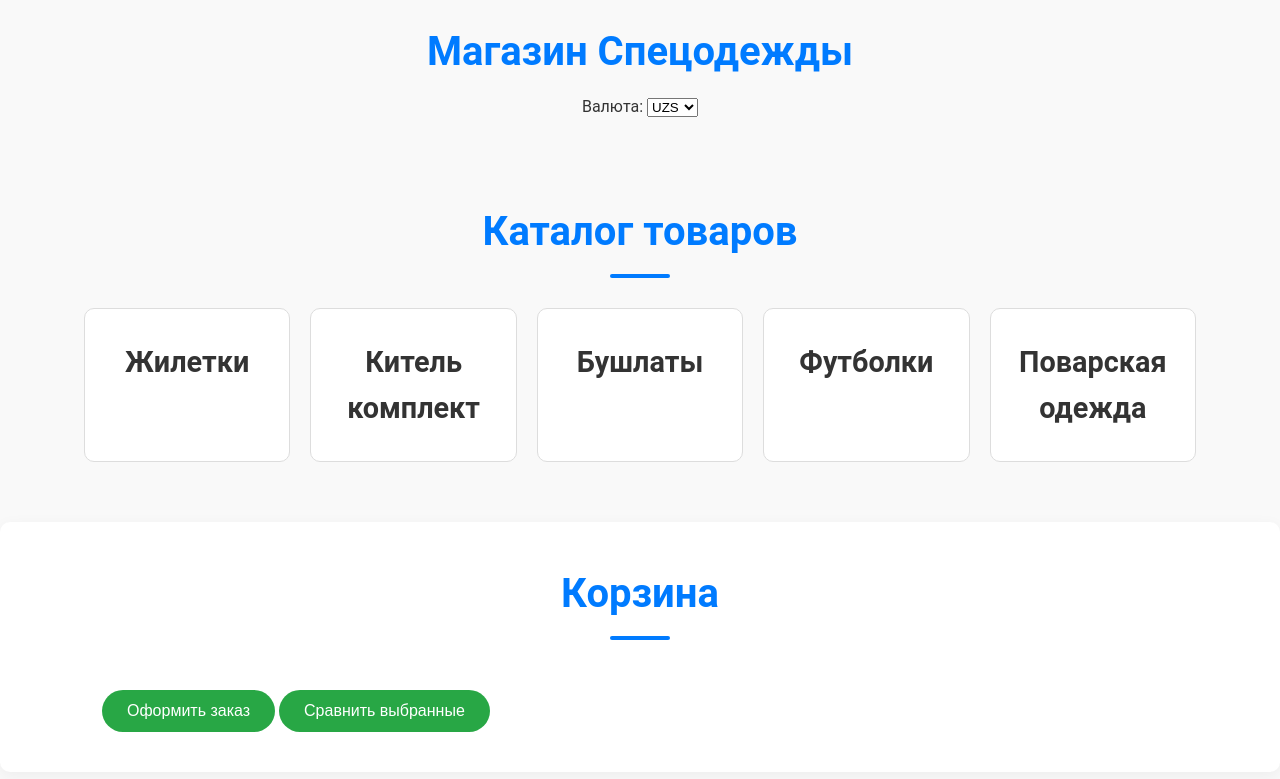
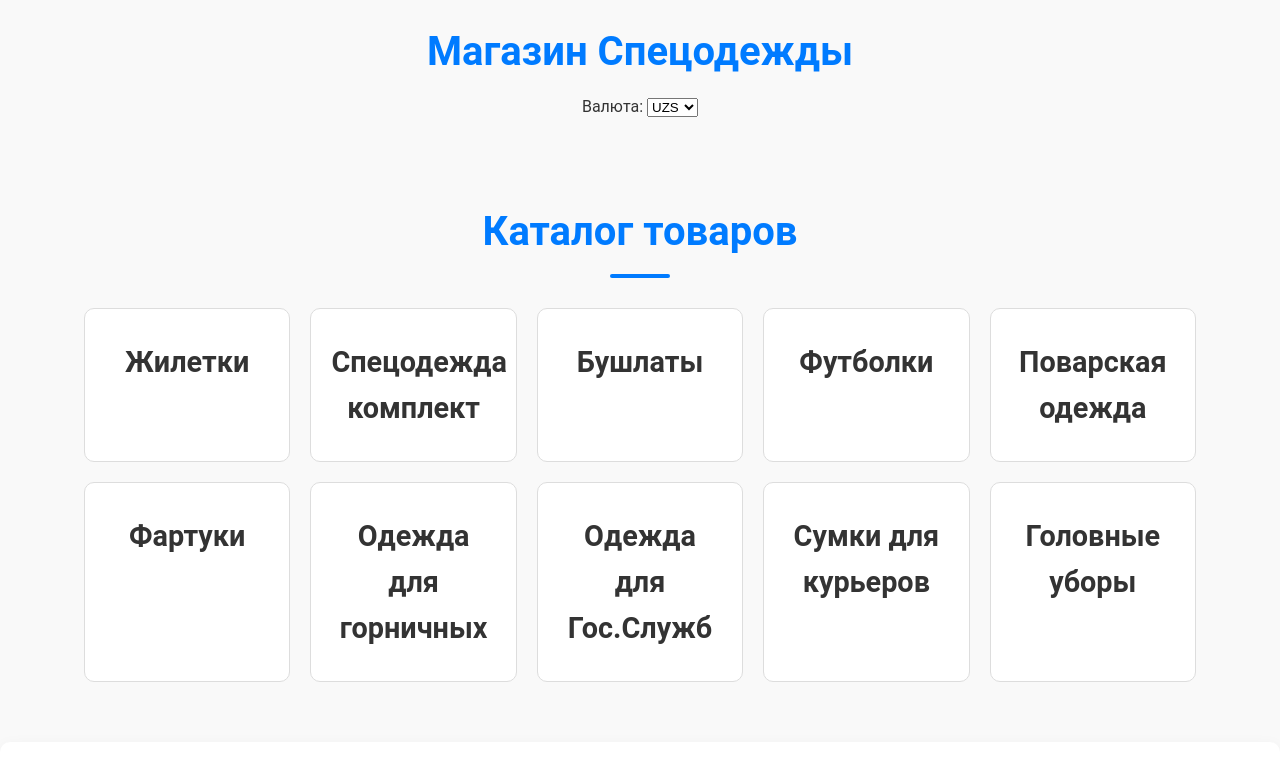
Before and after one commit to JacobSeriaX/res, a website: page index.html in a window 1280 px wide. Shown: the top 779 px of the page. Drawn offline with nearby package versions, Linux system fonts and the light colour scheme; no server answers.

Commit message:
initial commit

```diff
--- a/index.html
+++ b/index.html
@@ -39,7 +39,7 @@
                         <h3>Жилетки</h3>
                     </div>
                     <div class="category" data-category="shoes">
-                        <h3>Китель комплект</h3>
+                        <h3>Спецодежда комплект</h3>
                     </div>
                     <div class="category" data-category="accessories">
                         <h3>Бушлаты</h3>
@@ -49,6 +49,21 @@
                     </div>
                     <div class="category" data-category="chef_clothing">
                         <h3>Поварская одежда</h3>
+                    </div>
+                    <div class="category" data-category="Pants_clothing">
+                        <h3>Фартуки</h3>
+                    </div>
+                    <div class="category" data-category="Nakitki_clothing">
+                        <h3>Одежда для горничных</h3>
+                    </div>
+                    <div class="category" data-category="Nalog_clothing">
+                        <h3>Одежда для Гос.Служб</h3>
+                    </div>
+                    <div class="category" data-category="Delivery_backup">
+                        <h3>Сумки для курьеров</h3>
+                    </div>
+                    <div class="category" data-category="Hat_clothing">
+                        <h3>Головные уборы</h3>
                     </div>
                 </div>
             </div>
```
